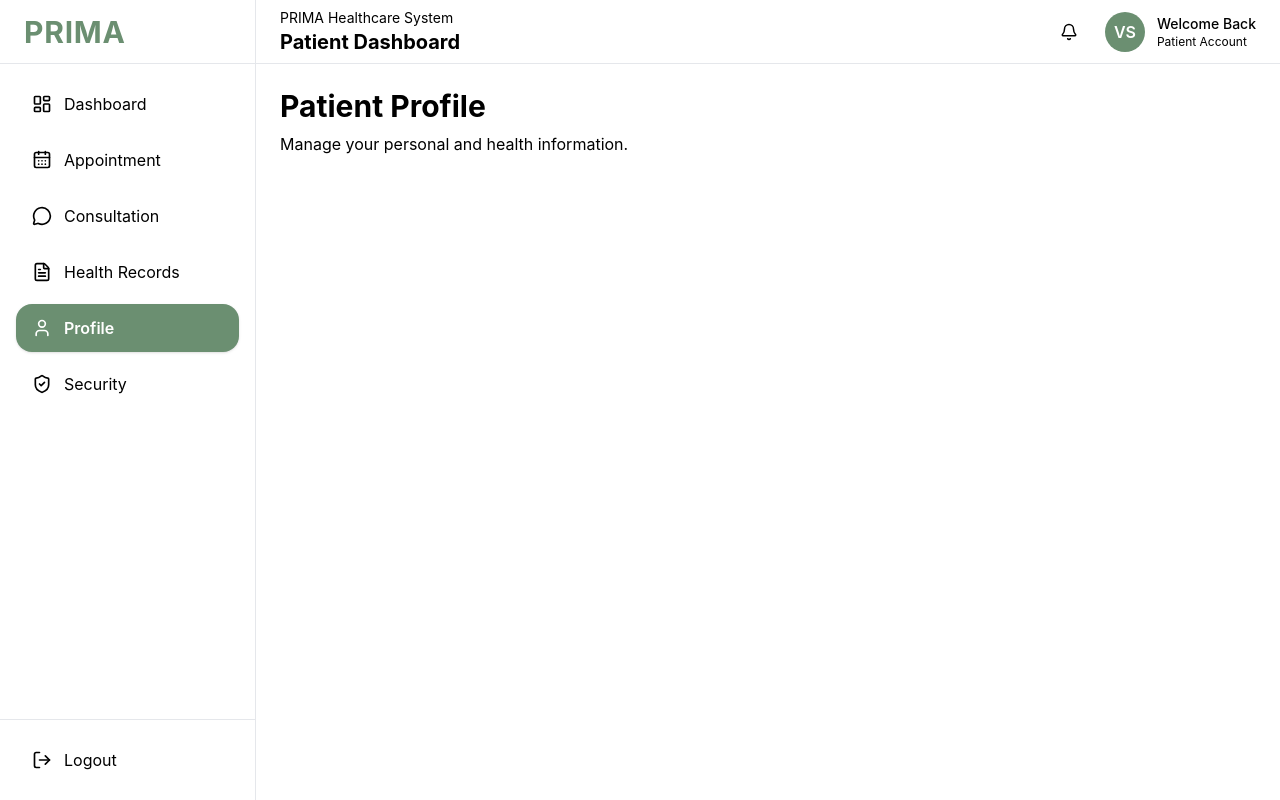
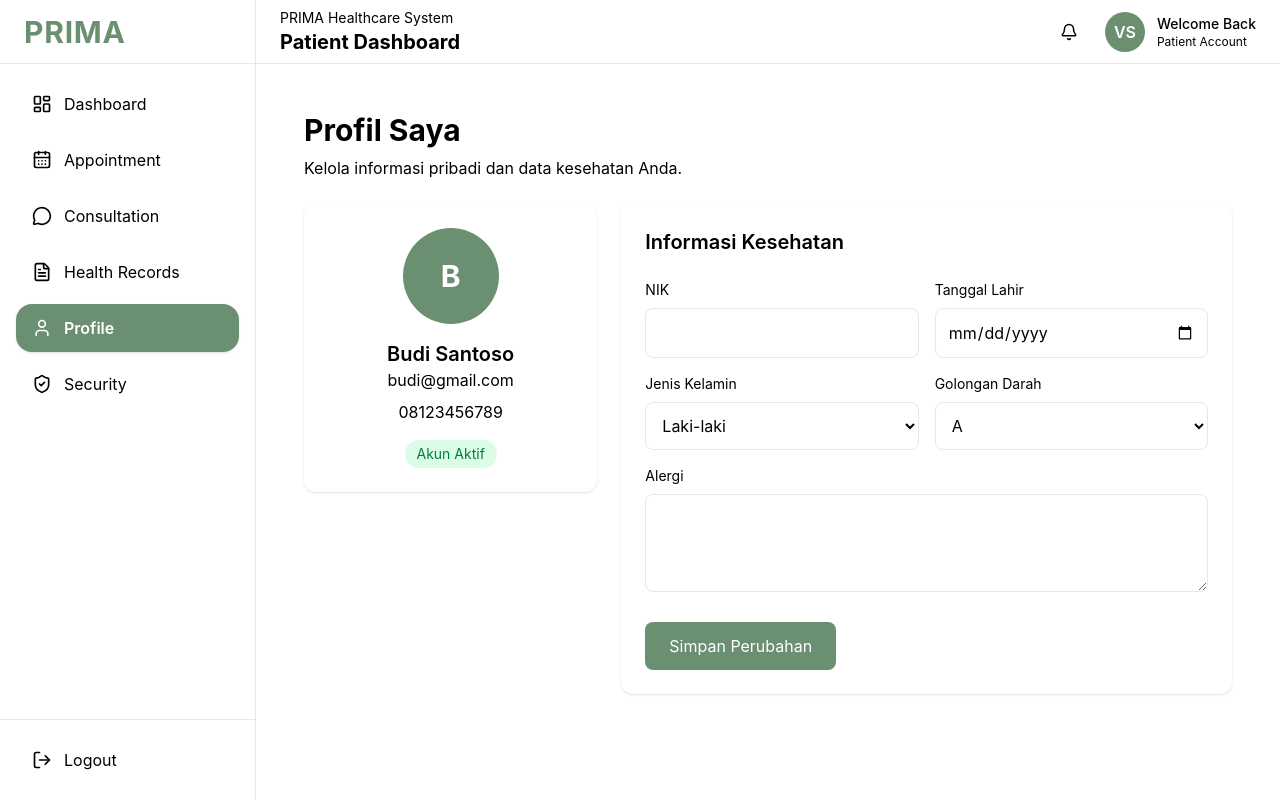
Before and after one commit to Izzulgtg/PRIMA, a React (Vite) app in the folder Frontend/: page /patient/profile in a window 1280 px wide. Built offline with nearby package versions, Linux system fonts and the light colour scheme.

Commit message:
update profil dan security page

```diff
--- a/Frontend/src/components/patient/profile/Health-Info-Form.jsx
+++ b/Frontend/src/components/patient/profile/Health-Info-Form.jsx
@@ -0,0 +1,74 @@
+const HealthInfoForm = () => {
+  return (
+    <div className="rounded-xl bg-prima-card p-6 shadow-sm">
+      <h2 className="mb-6 text-xl font-semibold text-prima-text">
+        Informasi Kesehatan
+      </h2>
+
+      <div className="grid gap-4 md:grid-cols-2">
+        <div>
+          <label className="mb-2 block text-sm text-prima-muted">
+            NIK
+          </label>
+
+          <input
+            type="text"
+            className="w-full rounded-lg border border-gray-200 p-3"
+          />
+        </div>
+
+        <div>
+          <label className="mb-2 block text-sm text-prima-muted">
+            Tanggal Lahir
+          </label>
+
+          <input
+            type="date"
+            className="w-full rounded-lg border border-gray-200 p-3"
+          />
+        </div>
+
+        <div>
+          <label className="mb-2 block text-sm text-prima-muted">
+            Jenis Kelamin
+          </label>
+
+          <select className="w-full rounded-lg border border-gray-200 p-3">
+            <option>Laki-laki</option>
+            <option>Perempuan</option>
+          </select>
+        </div>
+
+        <div>
+          <label className="mb-2 block text-sm text-prima-muted">
+            Golongan Darah
+          </label>
+
+          <select className="w-full rounded-lg border border-gray-200 p-3">
+            <option>A</option>
+            <option>B</option>
+            <option>AB</option>
+            <option>O</option>
+          </select>
+        </div>
+
+        <div className="md:col-span-2">
+          <label className="mb-2 block text-sm text-prima-muted">
+            Alergi
+          </label>
+
+          <textarea
+            rows="3"
+            className="w-full rounded-lg border border-gray-200 p-3"
+          />
+        </div>
+      </div>
+
+      <button className="mt-6 rounded-lg bg-prima-green px-6 py-3 text-white transition hover:opacity-90">
+        Simpan Perubahan
+      </button>
+    </div>
+  );
+};
+
+export default HealthInfoForm;
--- a/Frontend/src/components/patient/profile/Patient-Profile-Card.jsx
+++ b/Frontend/src/components/patient/profile/Patient-Profile-Card.jsx
@@ -0,0 +1,29 @@
+const PatientProfileCard = () => {
+  return (
+    <div className="rounded-xl bg-prima-card p-6 shadow-sm">
+      <div className="flex flex-col items-center">
+        <div className="mb-4 flex h-24 w-24 items-center justify-center rounded-full bg-prima-green text-3xl font-bold text-white">
+          B
+        </div>
+
+        <h2 className="text-xl font-semibold text-prima-text">
+          Budi Santoso
+        </h2>
+
+        <p className="text-prima-muted">
+          budi@gmail.com
+        </p>
+
+        <p className="mt-2 text-prima-muted">
+          08123456789
+        </p>
+
+        <span className="mt-4 rounded-full bg-green-100 px-3 py-1 text-sm text-green-700">
+          Akun Aktif
+        </span>
+      </div>
+    </div>
+  );
+};
+
+export default PatientProfileCard;
--- a/Frontend/src/components/patient/security/Password-Change-Form.jsx
+++ b/Frontend/src/components/patient/security/Password-Change-Form.jsx
@@ -0,0 +1,50 @@
+const PasswordChangeForm = () => {
+  return (
+    <div className="rounded-xl bg-prima-card p-6 shadow-sm">
+      <h2 className="mb-6 text-xl font-semibold text-prima-text">
+        Ubah Password
+      </h2>
+
+      <div className="space-y-4">
+        <div>
+          <label className="mb-2 block text-sm text-prima-muted">
+            Password Lama
+          </label>
+
+          <input
+            type="password"
+            className="w-full rounded-lg border border-gray-200 p-3"
+          />
+        </div>
+
+        <div>
+          <label className="mb-2 block text-sm text-prima-muted">
+            Password Baru
+          </label>
+
+          <input
+            type="password"
+            className="w-full rounded-lg border border-gray-200 p-3"
+          />
+        </div>
+
+        <div>
+          <label className="mb-2 block text-sm text-prima-muted">
+            Konfirmasi Password Baru
+          </label>
+
+          <input
+            type="password"
+            className="w-full rounded-lg border border-gray-200 p-3"
+          />
+        </div>
+
+        <button className="w-full rounded-lg bg-prima-green py-3 text-white transition hover:opacity-90">
+          Simpan Password Baru
+        </button>
+      </div>
+    </div>
+  );
+};
+
+export default PasswordChangeForm;
--- a/Frontend/src/components/patient/security/Privacy-Settings-Card.jsx
+++ b/Frontend/src/components/patient/security/Privacy-Settings-Card.jsx
@@ -0,0 +1,48 @@
+const PrivacySettingsCard = () => {
+  return (
+    <div className="rounded-xl bg-prima-card p-6 shadow-sm">
+      <h2 className="mb-6 text-xl font-semibold text-prima-text">
+        Privasi Data
+      </h2>
+
+      <div className="space-y-4">
+        <div className="rounded-lg bg-prima-sand p-4">
+          <h3 className="font-medium text-prima-text">
+            Perlindungan Data Medis
+          </h3>
+
+          <p className="mt-2 text-sm text-prima-muted">
+            Data kesehatan Anda hanya dapat diakses oleh dokter yang
+            menangani dan administrator sistem yang berwenang.
+          </p>
+        </div>
+
+        <div className="rounded-lg bg-prima-sand p-4">
+          <h3 className="font-medium text-prima-text">
+            Login Terakhir
+          </h3>
+
+          <p className="mt-2 text-sm text-prima-muted">
+            30 Mei 2026 • 09:45 WIB
+          </p>
+        </div>
+
+        <div className="rounded-lg bg-prima-sand p-4">
+          <h3 className="font-medium text-prima-text">
+            Status Akun
+          </h3>
+
+          <p className="mt-2 text-sm text-green-700">
+            Akun Aktif
+          </p>
+        </div>
+
+        <button className="w-full rounded-lg bg-prima-terracotta py-3 text-white transition hover:opacity-90">
+          Logout Semua Perangkat
+        </button>
+      </div>
+    </div>
+  );
+};
+
+export default PrivacySettingsCard;
--- a/Frontend/src/pages/patient/profile/profile-page.jsx
+++ b/Frontend/src/pages/patient/profile/profile-page.jsx
@@ -1,17 +1,32 @@
+import PatientProfileCard from '@/components/patient/profile/patient-profile-card';
+import HealthInfoForm from '@/components/patient/profile/health-info-form';
+
 const PatientProfilePage = () => {
   return (
-        <div>
-
+    <div className="min-h-screen bg-prima-background p-6">
+      {/* Header */}
+      <div className="mb-6">
         <h1 className="text-3xl font-bold text-prima-text">
-                Patient Profile
+          Profil Saya
         </h1>
 
         <p className="mt-2 text-prima-muted">
-                Manage your personal and health information.
+          Kelola informasi pribadi dan data kesehatan Anda.
         </p>
+      </div>
 
+      {/* Content */}
+      <div className="grid gap-6 lg:grid-cols-3">
+        <div>
+          <PatientProfileCard />
         </div>
-    )
-}
 
-export default PatientProfilePage
+        <div className="lg:col-span-2">
+          <HealthInfoForm />
+        </div>
+      </div>
+    </div>
+  );
+};
+
+export default PatientProfilePage;
--- a/Frontend/src/pages/patient/security/security-page.jsx
+++ b/Frontend/src/pages/patient/security/security-page.jsx
@@ -1,17 +1,27 @@
-const PatientSecurityPage = () => {
-    return (
-        <div>
+import PasswordChangeForm from '@/components/patient/security/password-change-form';
+import PrivacySettingsCard from '@/components/patient/security/privacy-settings-card';
 
-            <h1 className="text-3xl font-bold text-prima-text">
-                Security & Privacy
-            </h1>
+const SecurityPage = () => {
+  return (
+    <div className="min-h-screen bg-prima-background p-6">
+      {/* Header */}
+      <div className="mb-6">
+        <h1 className="text-3xl font-bold text-prima-text">
+          Keamanan & Privasi
+        </h1>
 
-            <p className="mt-2 text-prima-muted">
-                Manage your account security and privacy settings.
-            </p>
+        <p className="mt-2 text-prima-muted">
+          Kelola keamanan akun dan privasi data medis Anda.
+        </p>
+      </div>
 
-        </div>
-    )
-}
+      {/* Content */}
+      <div className="grid gap-6 lg:grid-cols-2">
+        <PasswordChangeForm />
+        <PrivacySettingsCard />
+      </div>
+    </div>
+  );
+};
 
-export default PatientSecurityPage
+export default SecurityPage;
```
Lines whose indentation alone changed are shown as unchanged.
